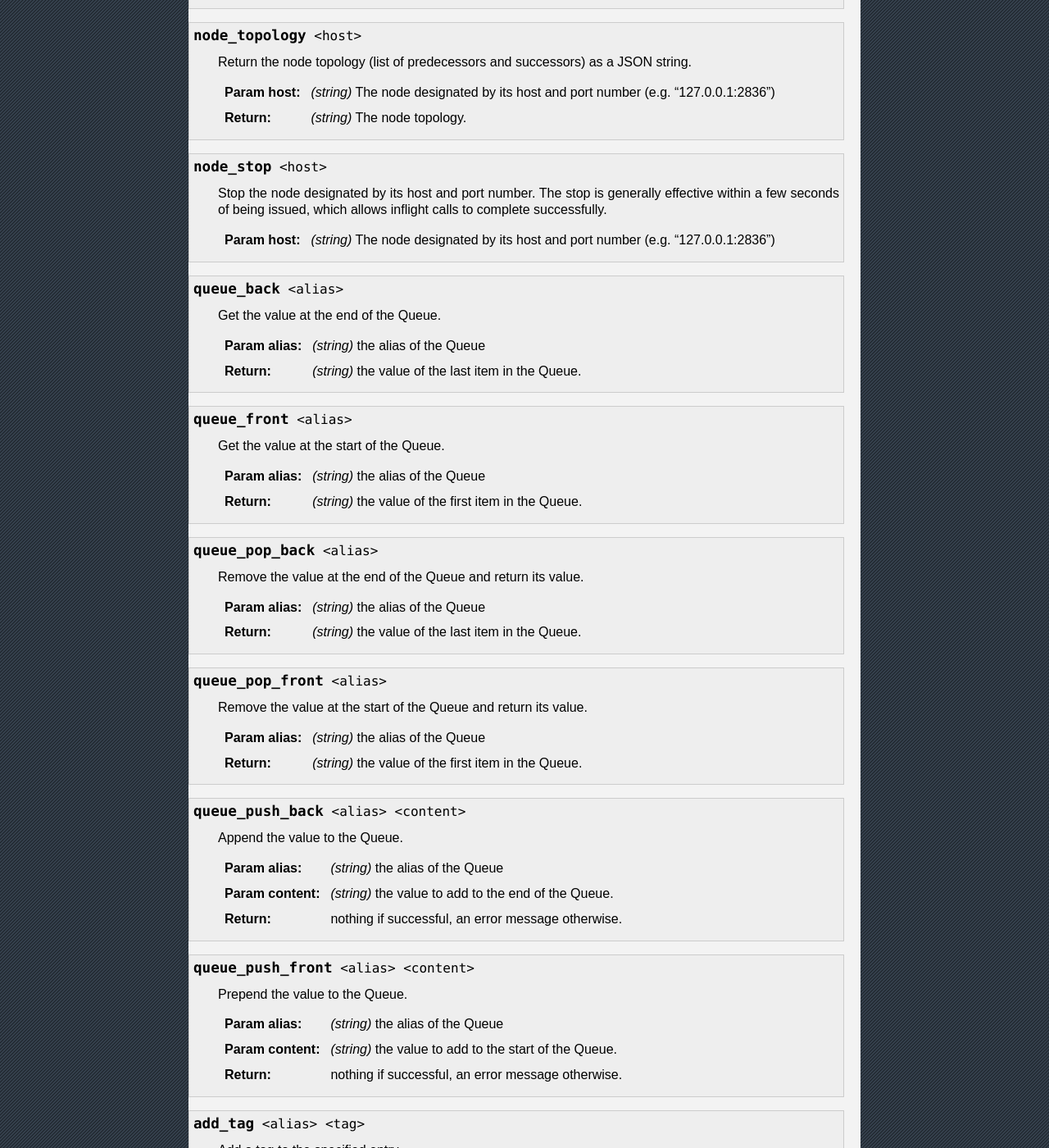
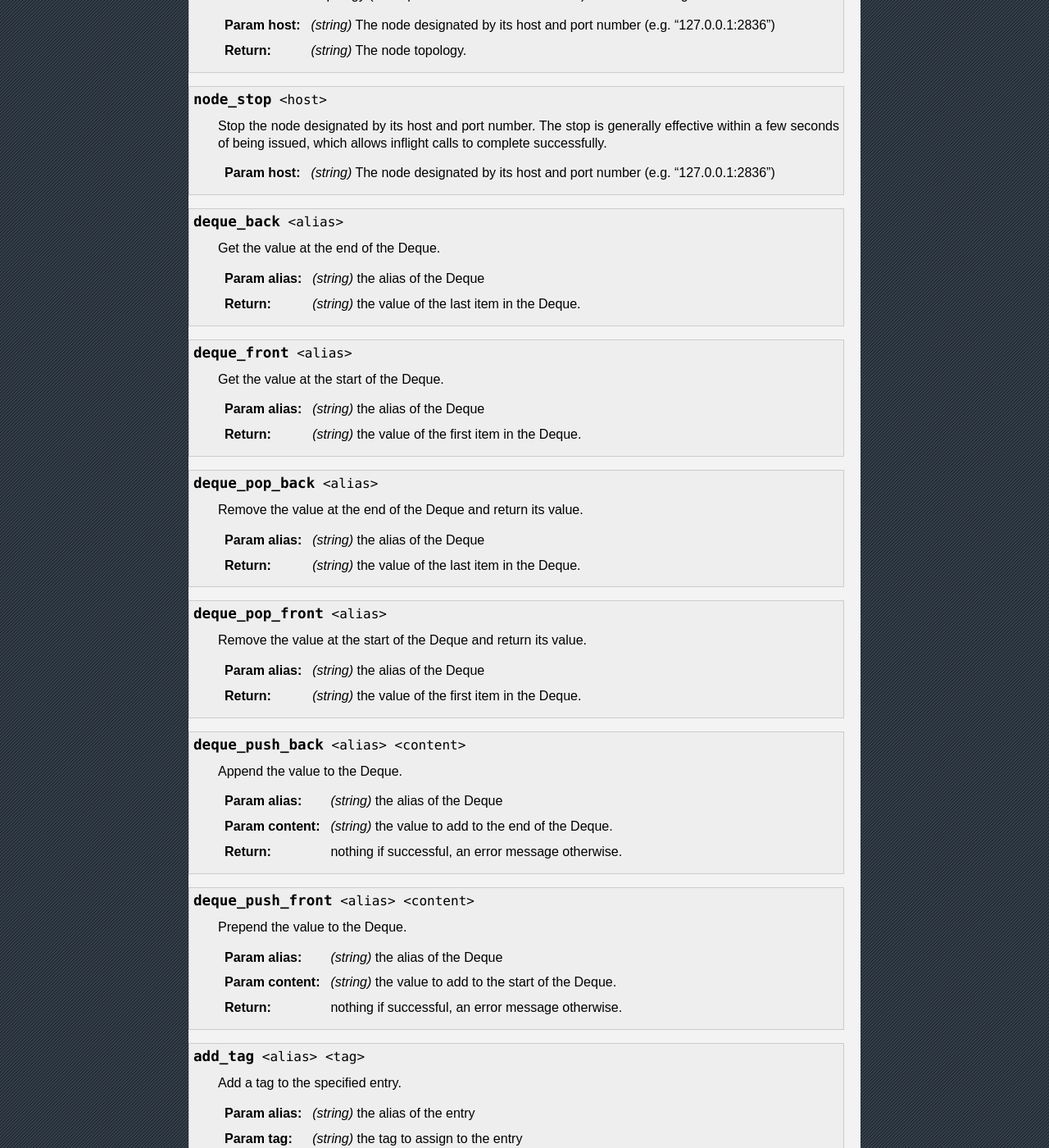
Before and after one commit to iltommi/qdb-documentation, a Sphinx documentation site: the page built from source/reference/qdb_shell.rst, in a window 1280 px wide and 1400 px high, scrolled down 10042 px. Shown: the whole window at 82% size. Built offline with Sphinx 7.4.7, drawn with Linux system fonts in a browser that asks for light colours; some of the changed text lies outside the part shown.

Commit message:
Update qdbsh for beta6.

```diff
--- a/source/reference/qdb_shell.rst
+++ b/source/reference/qdb_shell.rst
@@ -65,16 +64,17 @@ Commands
  :ref:`node_status host <qdbsh_node_status>`                                          return the node status as a JSON string
  :ref:`node_stop host reason <qdbsh_node_stop>`                                       shut down the quasardb daemon on a host
  :ref:`node_topology host reason <qdbsh_node_topology>`                               return the node topology as a JSON string
- :ref:`queue_back alias <qdbsh_queue_back>`                                           return the value at the back of the Queue
- :ref:`queue_front alias <qdbsh_queue_front>`                                         return the value at the front of the Queue
- :ref:`queue_pop_back alias <qdbsh_queue_pop_back>`                                   remove and return the value from the back of the Queue
- :ref:`queue_pop_front alias <qdbsh_queue_pop_front>`                                 remove and return the value from the front of the Queue
- :ref:`queue_push_back alias content <qdbsh_queue_push_back>`                         add a value to the back of the Queue
- :ref:`queue_push_front alias content <qdbsh_queue_push_front>`                       add a value to the front of the Queue
+ :ref:`deque_back alias <qdbsh_deque_back>`                                           return the value at the back of the Deque
+ :ref:`deque_front alias <qdbsh_deque_front>`                                         return the value at the front of the Deque
+ :ref:`deque_pop_back alias <qdbsh_deque_pop_back>`                                   remove and return the value from the back of the Deque
+ :ref:`deque_pop_front alias <qdbsh_deque_pop_front>`                                 remove and return the value from the front of the Deque
+ :ref:`deque_push_back alias content <qdbsh_deque_push_back>`                         add a value to the back of the Deque
+ :ref:`deque_push_front alias content <qdbsh_deque_push_front>`                       add a value to the front of the Deque
  :ref:`add_tag alias tag <qdbsh_add_tag>`                                             add a tag to an entry
  :ref:`get_tagged tag <qdbsh_get_tagged>`                                             get entries with the given tag
  :ref:`has_tag alias tag <qdbsh_has_tag>`                                             returns true if the entry has the tag
  :ref:`remove_tag alias tag <qdbsh_remove_tag>`                                       removes a tag from an entry
+ :ref:`version <qdbsh_version>`                                                       display the quasardb version
 
  =================================================================================== =================================================================
 
@@ -506,58 +500,58 @@ A command generally requires one or several arguments. Each argument is separate
     :param host: *(string)* The node designated by its host and port number (e.g. "127.0.0.1:2836")
 
 
-.. _qdbsh_queue_back:
-.. option:: queue_back <alias>
+.. _qdbsh_deque_back:
+.. option:: deque_back <alias>
 
-    Get the value at the end of the Queue.
+    Get the value at the end of the Deque.
 
-    :param alias: *(string)* the alias of the Queue
-    :return: *(string)* the value of the last item in the Queue.
+    :param alias: *(string)* the alias of the Deque
+    :return: *(string)* the value of the last item in the Deque.
 
 
-.. _qdbsh_queue_front:
-.. option:: queue_front <alias>
+.. _qdbsh_deque_front:
+.. option:: deque_front <alias>
 
-    Get the value at the start of the Queue.
+    Get the value at the start of the Deque.
 
-    :param alias: *(string)* the alias of the Queue
-    :return: *(string)* the value of the first item in the Queue.
+    :param alias: *(string)* the alias of the Deque
+    :return: *(string)* the value of the first item in the Deque.
 
 
-.. _qdbsh_queue_pop_back:
-.. option:: queue_pop_back <alias>
+.. _qdbsh_deque_pop_back:
+.. option:: deque_pop_back <alias>
 
-    Remove the value at the end of the Queue and return its value.
+    Remove the value at the end of the Deque and return its value.
 
-    :param alias: *(string)* the alias of the Queue
-    :return: *(string)* the value of the last item in the Queue.
+    :param alias: *(string)* the alias of the Deque
+    :return: *(string)* the value of the last item in the Deque.
 
-.. _qdbsh_queue_pop_front:
-.. option:: queue_pop_front <alias>
+.. _qdbsh_deque_pop_front:
+.. option:: deque_pop_front <alias>
 
-    Remove the value at the start of the Queue and return its value.
+    Remove the value at the start of the Deque and return its value.
 
-    :param alias: *(string)* the alias of the Queue
-    :return: *(string)* the value of the first item in the Queue.
+    :param alias: *(string)* the alias of the Deque
+    :return: *(string)* the value of the first item in the Deque.
 
 
-.. _qdbsh_queue_push_back:
-.. option:: queue_push_back <alias> <content>
+.. _qdbsh_deque_push_back:
+.. option:: deque_push_back <alias> <content>
 
-    Append the value to the Queue.
+    Append the value to the Deque.
 
-    :param alias: *(string)* the alias of the Queue
-    :param content: *(string)* the value to add to the end of the Queue.
+    :param alias: *(string)* the alias of the Deque
+    :param content: *(string)* the value to add to the end of the Deque.
     :return: nothing if successful, an error message otherwise.
 
 
-.. _qdbsh_queue_push_front:
-.. option:: queue_push_front <alias> <content>
+.. _qdbsh_deque_push_front:
+.. option:: deque_push_front <alias> <content>
 
-    Prepend the value to the Queue.
+    Prepend the value to the Deque.
 
-    :param alias: *(string)* the alias of the Queue
-    :param content: *(string)* the value to add to the start of the Queue.
+    :param alias: *(string)* the alias of the Deque
+    :param content: *(string)* the value to add to the start of the Deque.
     :return: nothing if successful, an error message otherwise.
 
 .. _qdbsh_add_tag:
```
Also changed, not shown: other parts of source/reference/qdb_shell.rst (+7 -9 lines).
